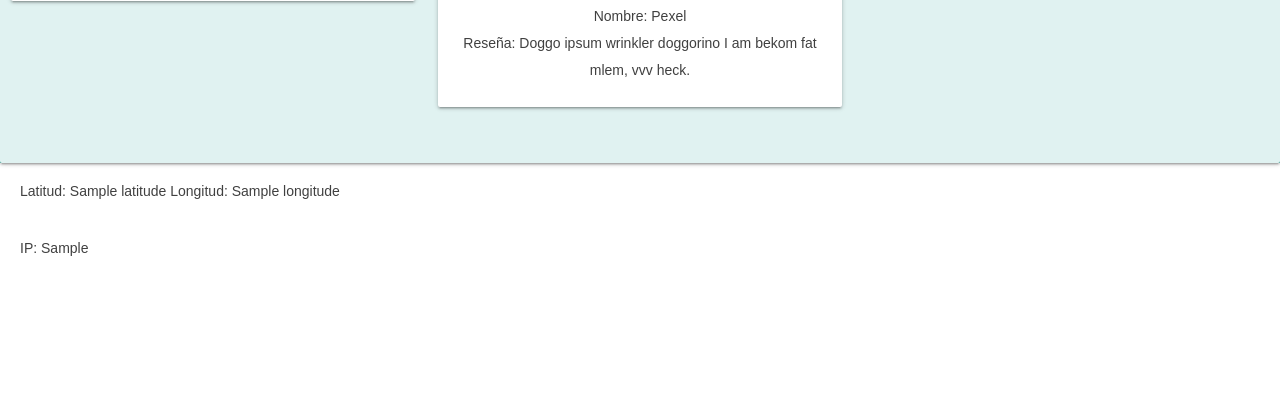
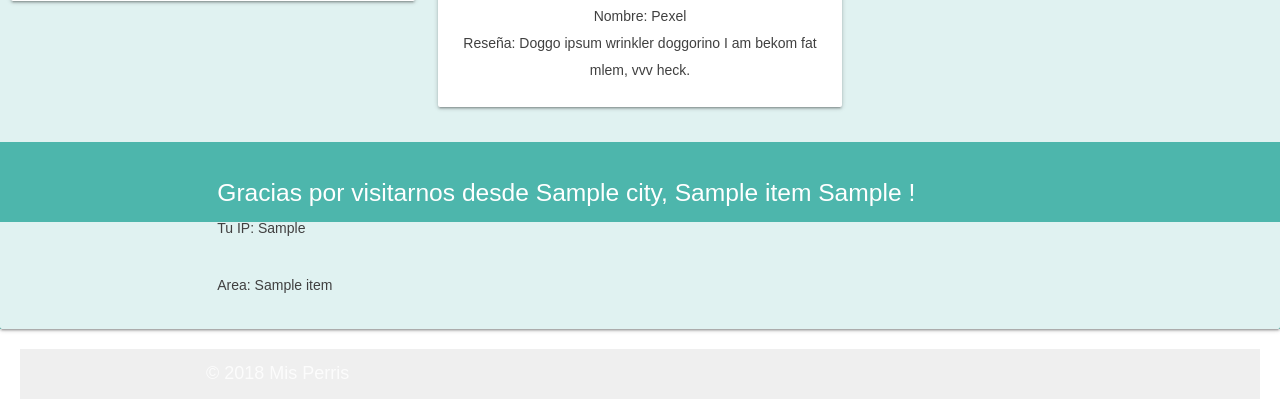
Before and after one commit to kalvarezb/Mis-Perris, a Django app: page / in a window 1280 px wide. Shown: the part 3170-3569 px from the top of the page. Before the commit the page ends 3426 px from the top, so only its background shows below. Run offline with Django 3.2, Linux system fonts and the light colour scheme; tables that the repository leaves empty hold one stand-in row (values such as "Sample post"); a database or web service that is not in the repository returns one stand-in record (values such as "Sample title"); data that the repository does not hold is empty.

Commit message:
arreglos finales

```diff
--- a/FormularioPerris/templates/index.html
+++ b/FormularioPerris/templates/index.html
@@ -176,28 +176,30 @@
       </div>
     </div>
 
-    <div class="row">
-      <div class="col s4">
-      </div>
-      <div class="col s4">
-      </div>
-      <div class="col s4">
-    </div>
-      </div>
-    </div>
-  </div>
-      <footer id="credits">
-        <p>Latitud: {{latitud}} Longitud: {{longitud}}</p>
-        <p>IP: {{ip}}</p>
+  <footer class="page-footer teal lighten-2">
+        <div class="container">
+          <div class="row">
+            <div class="col s12">
+              <h5 class="white-text">Gracias por visitarnos desde {{ciudad}}, {{pais}} {{bandera}} !</h5>
+              <p>Tu IP: {{ip}}</p>
+              <p>Area: {{region}}</p>
+            </div>
+          </div>
+        </div>
+        <div class="footer-copyright">
+          <div class="container">
+          © 2018 Mis Perris
+          </div>
+        </div>
       </footer>
 
       <script>
             $('.carousel').carousel({
             });
-            setTimeout(autoplay, 4500);
+            setTimeout(autoplay, 3000);
             function autoplay() {
                 $('.carousel').carousel('next');
-                setTimeout(autoplay, 4500);
+                setTimeout(autoplay, 3000);
             };
             $('.carousel.carousel-slider').carousel({
                 fullWidth: true,
--- a/FormularioPerris/views.py
+++ b/FormularioPerris/views.py
@@ -8,7 +8,7 @@ from  .models import Adoptante
 def index(request):
     response = requests.get('http://api.ipstack.com/check?access_key=d4ddfcc9021c85fc9efaa6cd21b96f8b')
     data = response.json()
-    return render(request,'index.html',{'latitud': data['latitude'],'longitud': data['longitude'],'ciudad': data['city'],'region': data['region_code'],'ip': data['ip'], 'pais': data['country_name'] })
+    return render(request,'index.html',{'ciudad': data['city'],'ip': data['ip'], 'pais': data['country_name'], 'bandera': data['location']['country_flag_emoji'], 'region': data['region_name']})
 
 def formulario(request):
     correo = request.POST.get('email', 0)
```
Also changed, not shown: FormularioPerris/templates/formulario.html (+6 -7 lines), db.sqlite3.
